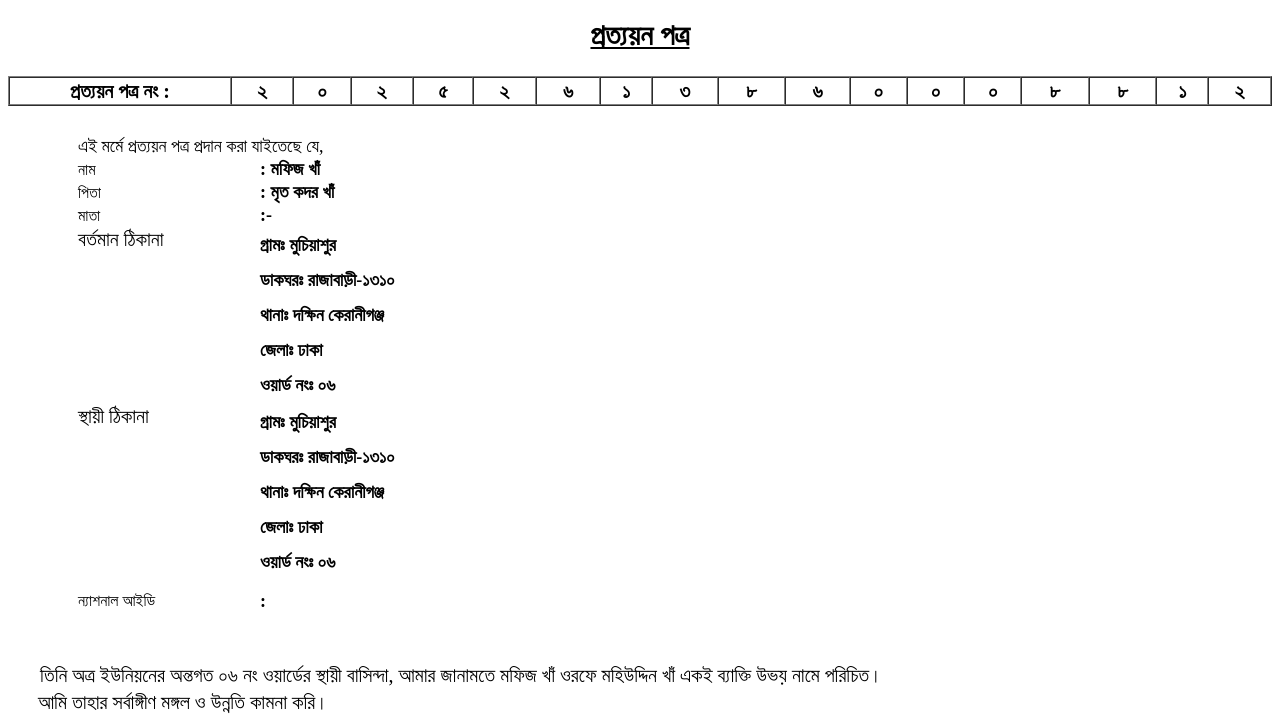
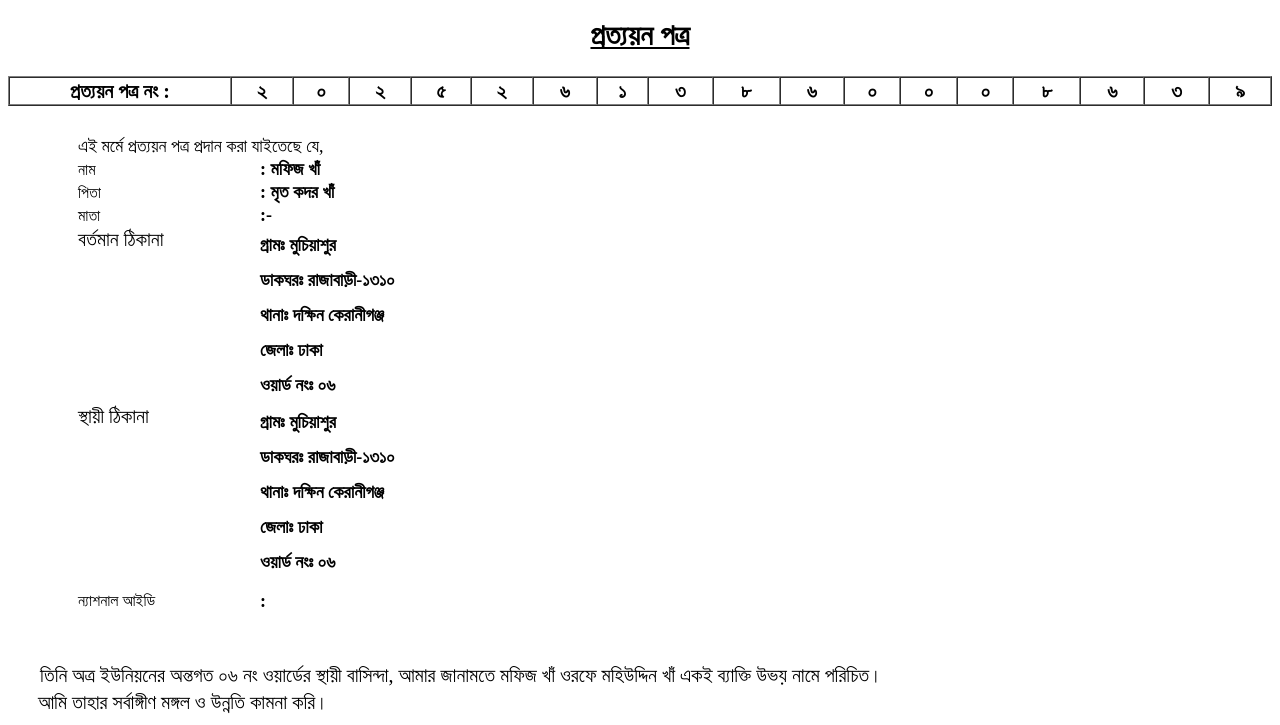
Before and after one commit to bastaup/index.php-onlinetrack-nagoriksonod_jachai-id-1e1de0ee40cb7abe91ia9b850af71, a plain HTML site: page index.html in a window 1280 px wide. Shown: the part 131-856 px from the top of the page. Drawn offline with Linux system fonts and the light colour scheme.

Commit message:
Update index.html

```diff
--- a/index.html
+++ b/index.html
@@ -63,11 +63,11 @@
 
 					<td style="text-align:center; font-weight:bold; font-size:20px;">৮</td>
 
-					<td style="text-align:center; font-weight:bold; font-size:20px;">৮</td>
+					<td style="text-align:center; font-weight:bold; font-size:20px;">৬</td>
 
-					<td style="text-align:center; font-weight:bold; font-size:20px;">১</td>
+					<td style="text-align:center; font-weight:bold; font-size:20px;">৩</td>
 
-					<td style="text-align:center; font-weight:bold; font-size:20px;">২</td>
+					<td style="text-align:center; font-weight:bold; font-size:20px;">৯</td>
 									</tr>
 			</table>
 
```
